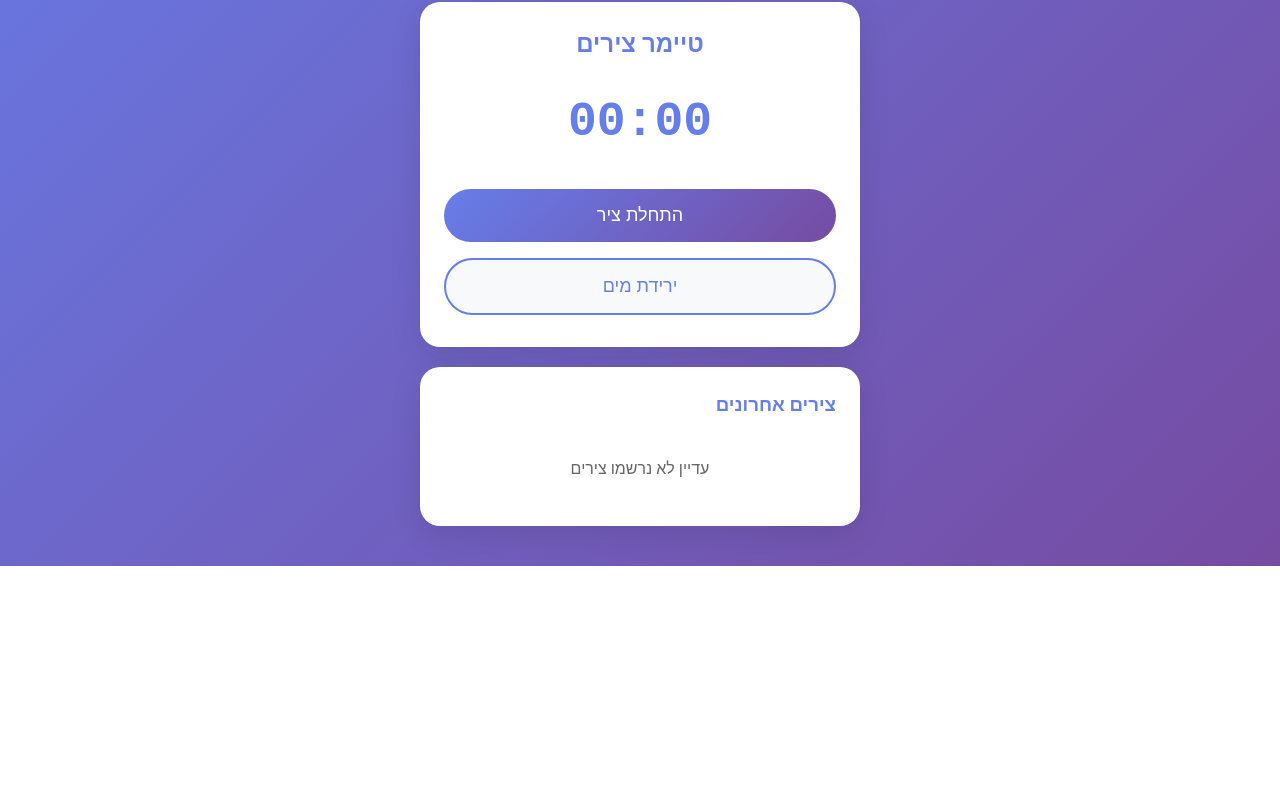
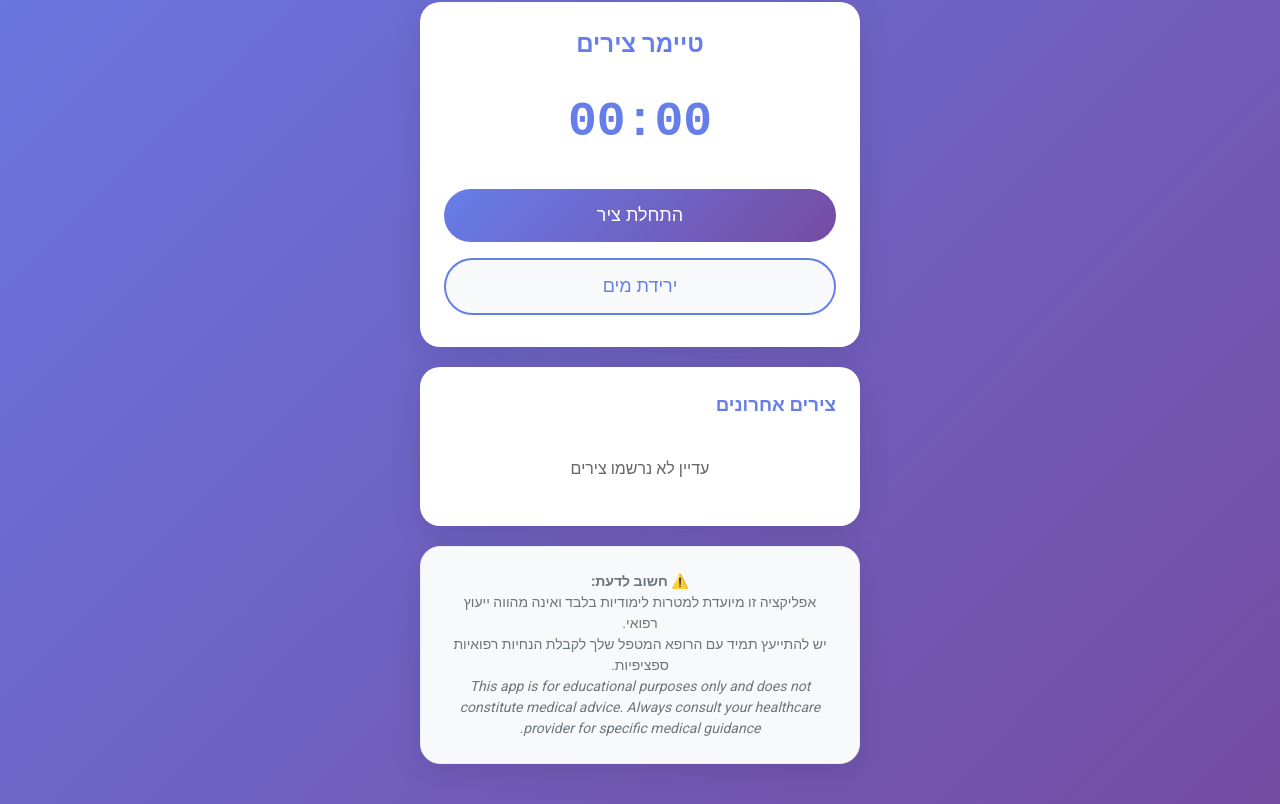
Before and after one commit to Gal-lankri/tzirim-app, a Vue app: page / in a window 1280 px wide. Shown: the part 405-1209 px from the top of the page. Before the commit the page ends 971 px from the top, so only its background shows below. Built offline with nearby package versions, Linux system fonts and the light colour scheme.

Commit message:
add disclimar

```diff
--- a/src/App.vue
+++ b/src/App.vue
@@ -91,6 +91,16 @@
           <div style="font-size: 24px; font-weight: 700; color: #667eea;">{{ averageDuration }}</div>
           <div style="font-size: 14px; color: #666;">שניות ציר ממוצע</div>
         </div>
+      </div>
+    </div>
+
+    <!-- Medical Disclaimer -->
+    <div class="card" style="background: #f8f9fa; border: 1px solid #e9ecef;">
+      <div style="text-align: center; color: #6c757d; font-size: 14px; line-height: 1.5;">
+        <strong>⚠️ חשוב לדעת:</strong><br>
+        אפליקציה זו מיועדת למטרות לימודיות בלבד ואינה מהווה ייעוץ רפואי.<br>
+        יש להתייעץ תמיד עם הרופא המטפל שלך לקבלת הנחיות רפואיות ספציפיות.<br>
+        <em>This app is for educational purposes only and does not constitute medical advice. Always consult your healthcare provider for specific medical guidance.</em>
       </div>
     </div>
   </div>
```
